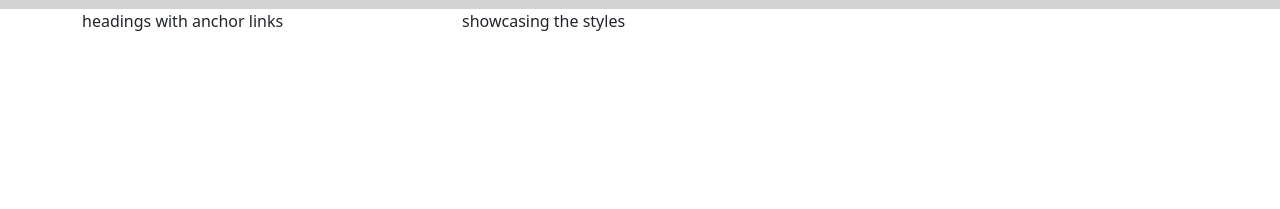
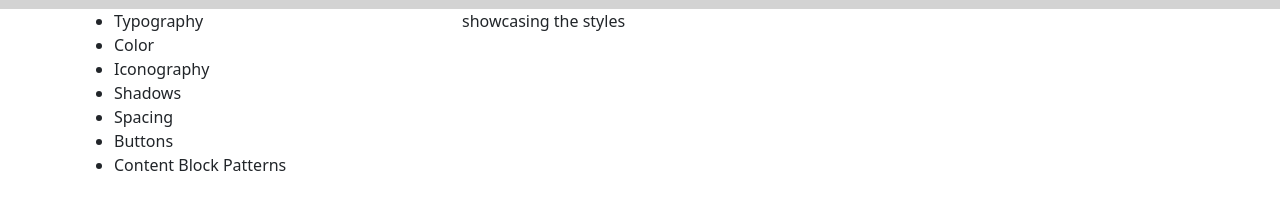
Before and after one commit to bSquaredweb/portfolio-2023, a plain HTML site: page styleguide.html in a window 1280 px wide. Shown: the part 55-264 px from the top of the page. Drawn offline with nearby package versions, Linux system fonts and the light colour scheme.

Commit message:
updated bootstrap

```diff
--- a/styleguide.html
+++ b/styleguide.html
@@ -8,7 +8,7 @@
 
     <script src="https://kit.fontawesome.com/501ce2b652.js" crossorigin="anonymous"></script>
 
-    <link href="https://cdn.jsdelivr.net/npm/bootstrap@5.1.3/dist/css/bootstrap.min.css" rel="stylesheet" integrity="sha384-1BmE4kWBq78iYhFldvKuhfTAU6auU8tT94WrHftjDbrCEXSU1oBoqyl2QvZ6jIW3" crossorigin="anonymous">
+    <link href="https://cdn.jsdelivr.net/npm/bootstrap@5.3.2/dist/css/bootstrap.min.css" rel="stylesheet" integrity="sha384-T3c6CoIi6uLrA9TneNEoa7RxnatzjcDSCmG1MXxSR1GAsXEV/Dwwykc2MPK8M2HN" crossorigin="anonymous">
 
     <link rel="stylesheet" href="css/styles.css">
 
@@ -51,7 +51,15 @@
                 <div class="container">
                     <div class="row">
                         <div class="col-4">
-                            <p>headings with anchor links</p>
+                            <ul>
+                                <li>Typography</li>
+                                <li>Color</li>
+                                <li>Iconography</li>
+                                <li>Shadows</li>
+                                <li>Spacing</li>
+                                <li>Buttons</li>
+                                <li>Content Block Patterns</li>
+                            </ul>
                         </div>
                         <div class="col-8">
                             <p>showcasing the styles</p>
@@ -65,7 +73,7 @@
         </div>
     </div>
 
-    <script src="https://cdn.jsdelivr.net/npm/bootstrap@5.1.3/dist/js/bootstrap.bundle.min.js" integrity="sha384-ka7Sk0Gln4gmtz2MlQnikT1wXgYsOg+OMhuP+IlRH9sENBO0LRn5q+8nbTov4+1p" crossorigin="anonymous"></script>
+    <script src="https://cdn.jsdelivr.net/npm/bootstrap@5.3.2/dist/js/bootstrap.bundle.min.js" integrity="sha384-C6RzsynM9kWDrMNeT87bh95OGNyZPhcTNXj1NW7RuBCsyN/o0jlpcV8Qyq46cDfL" crossorigin="anonymous"></script>
 
     <script src="https://cdn.jsdelivr.net/npm/masonry-layout@4.2.2/dist/masonry.pkgd.min.js" integrity="sha384-GNFwBvfVxBkLMJpYMOABq3c+d3KnQxudP/mGPkzpZSTYykLBNsZEnG2D9G/X/+7D" crossorigin="anonymous" async></script>
 
```
Also changed, not shown: index.html (+2 -2 lines), template.html (+2 -2 lines), 1 other file.
